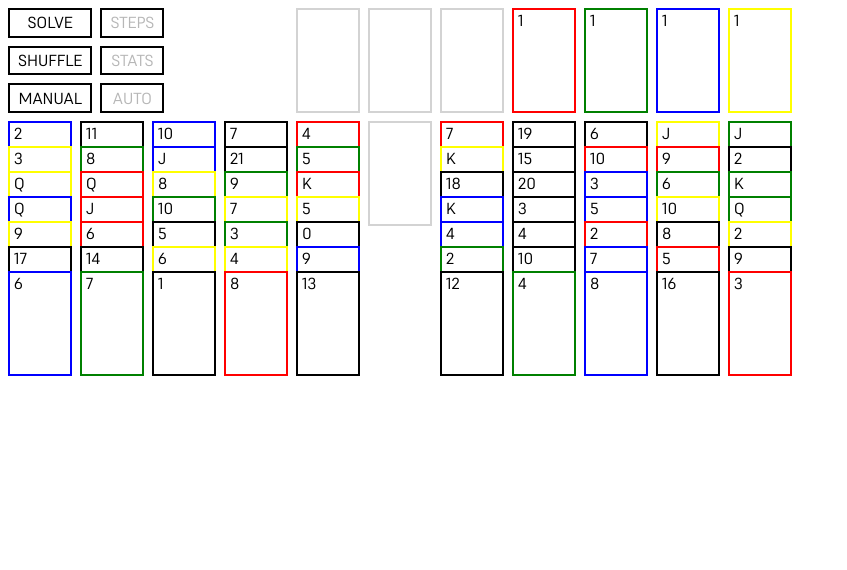
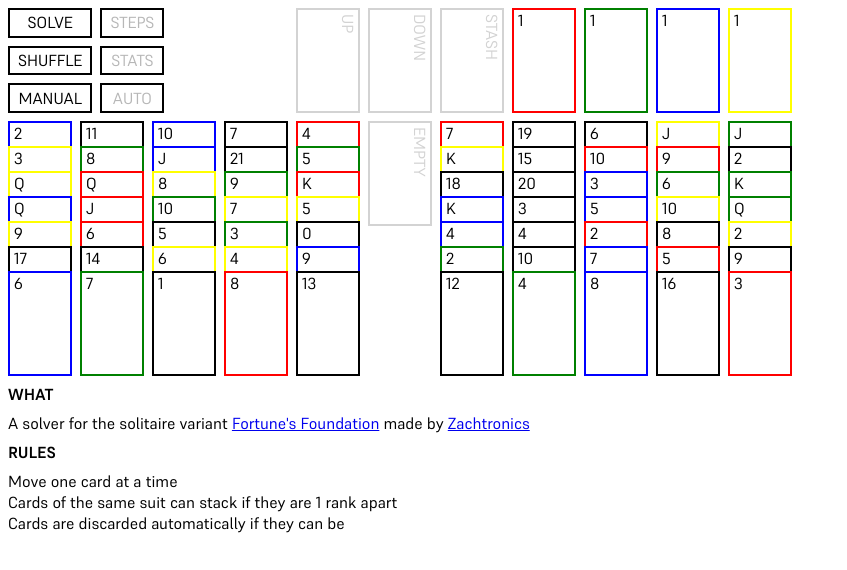
Before and after one commit to Dubbelll/Fortuna, a SvelteKit app: page / in a window 1280 px wide. Shown: the top 570 px of the page, without its empty margins (0-847 px from the left). Built offline with nearby package versions, Linux system fonts and the light colour scheme.

Commit message:
Add labels for empty piles Add first part of explanation

```diff
--- a/src/routes/+page.svelte
+++ b/src/routes/+page.svelte
@@ -8,6 +8,7 @@
 	import Board from './_components/Board.svelte'
 	import Deck from './_components/Deck.svelte'
 	import Discard from './_components/Discard.svelte'
+	import Explanation from './_components/Explanation.svelte'
 	import Menu from './_components/Menu.svelte'
 	import StepList from './_components/StepList.svelte'
 
@@ -231,6 +232,7 @@
 		<Board {piles} {animateIn} startMove={startBoardMove} move={moveToBoard} />
 		<StepList {solution} id="steps" />
 	</div>
+	<Explanation />
 </div>
 
 <svelte:head>
--- a/src/routes/_components/Board.svelte
+++ b/src/routes/_components/Board.svelte
@@ -1,6 +1,7 @@
 <script lang="ts">
 	import type { TransitionConfig } from 'svelte/transition'
 	import Card from './Card.svelte'
+	import Placeholder from './Placeholder.svelte'
 
 	let {
 		piles,
@@ -29,7 +30,7 @@
 			ondragover={allowMove}
 			ondrop={() => move(pileIndex)}
 		>
-			<Card />
+			<Placeholder text="EMPTY" />
 			{#each pile as card, cardIndex (card)}
 				<Card {card} {startMove} {animateIn} movable={true} offset={cardIndex * 25} />
 			{/each}
--- a/src/routes/_components/Discard.svelte
+++ b/src/routes/_components/Discard.svelte
@@ -1,6 +1,7 @@
 <script lang="ts">
 	import type { TransitionConfig } from 'svelte/transition'
 	import Card from './Card.svelte'
+	import Placeholder from './Placeholder.svelte'
 
 	let {
 		discard,
@@ -22,18 +23,18 @@
 </script>
 
 <div class="discard">
-	{@render pile('discard0', discard[0], 0)}
-	{@render pile('discard1', discard[1], 1)}
-	{@render pile('stash', stash, -1)}
-	{@render pile('discard2', discard[2], 2)}
-	{@render pile('discard3', discard[3], 3)}
-	{@render pile('discard4', discard[4], 4)}
-	{@render pile('discard5', discard[5], 5)}
+	{@render pile('discard0', discard[0], 0, 'UP')}
+	{@render pile('discard1', discard[1], 1, 'DOWN')}
+	{@render pile('stash', stash, -1, 'STASH')}
+	{@render pile('discard2', discard[2], 2, 'RED')}
+	{@render pile('discard3', discard[3], 3, 'GREEN')}
+	{@render pile('discard4', discard[4], 4, 'BLUE')}
+	{@render pile('discard5', discard[5], 5, 'YELLOW')}
 </div>
 
-{#snippet pile(id: string, pile: number[], suit: number)}
+{#snippet pile(id: string, pile: number[], suit: number, placeholder: string)}
 	<div {id} class="pile" role="none" ondragover={allowMove} ondrop={() => move(suit)}>
-		<Card />
+		<Placeholder text={placeholder} />
 		{#each pile as card (card)}
 			<Card {card} {startMove} {animateIn} movable={true} />
 		{/each}
--- /dev/null
+++ b/src/routes/_components/Explanation.svelte
@@ -0,0 +1,17 @@
+<h1>WHAT</h1>
+<p>
+	A solver for the solitaire variant <a href="https://www.zachtronics.com/solitaire-collection">
+		Fortune's Foundation
+	</a>
+	made by
+	<a href="https://www.zachtronics.com">Zachtronics</a>
+</p>
+<h1>RULES</h1>
+<ul>
+	<li>Move one card at a time</li>
+	<li>Cards of the same suit can stack if they are 1 rank apart</li>
+	<li>Cards are discarded automatically if they can be</li>
+</ul>
+
+<style>
+</style>
--- /dev/null
+++ b/src/routes/_components/Placeholder.svelte
@@ -0,0 +1,24 @@
+<script lang="ts">
+	let { text }: { text: string } = $props()
+</script>
+
+<p class="placeholder">
+	{text}
+</p>
+
+<style>
+	.placeholder {
+		grid-column: 1;
+		grid-row: 1;
+		display: grid;
+		align-items: end;
+		width: 64px;
+		aspect-ratio: 1 / 1.64;
+		padding-top: 4px;
+		background-color: white;
+		color: lightgrey;
+		border: 2px solid lightgrey;
+		user-select: none;
+		writing-mode: vertical-lr;
+	}
+</style>
```
